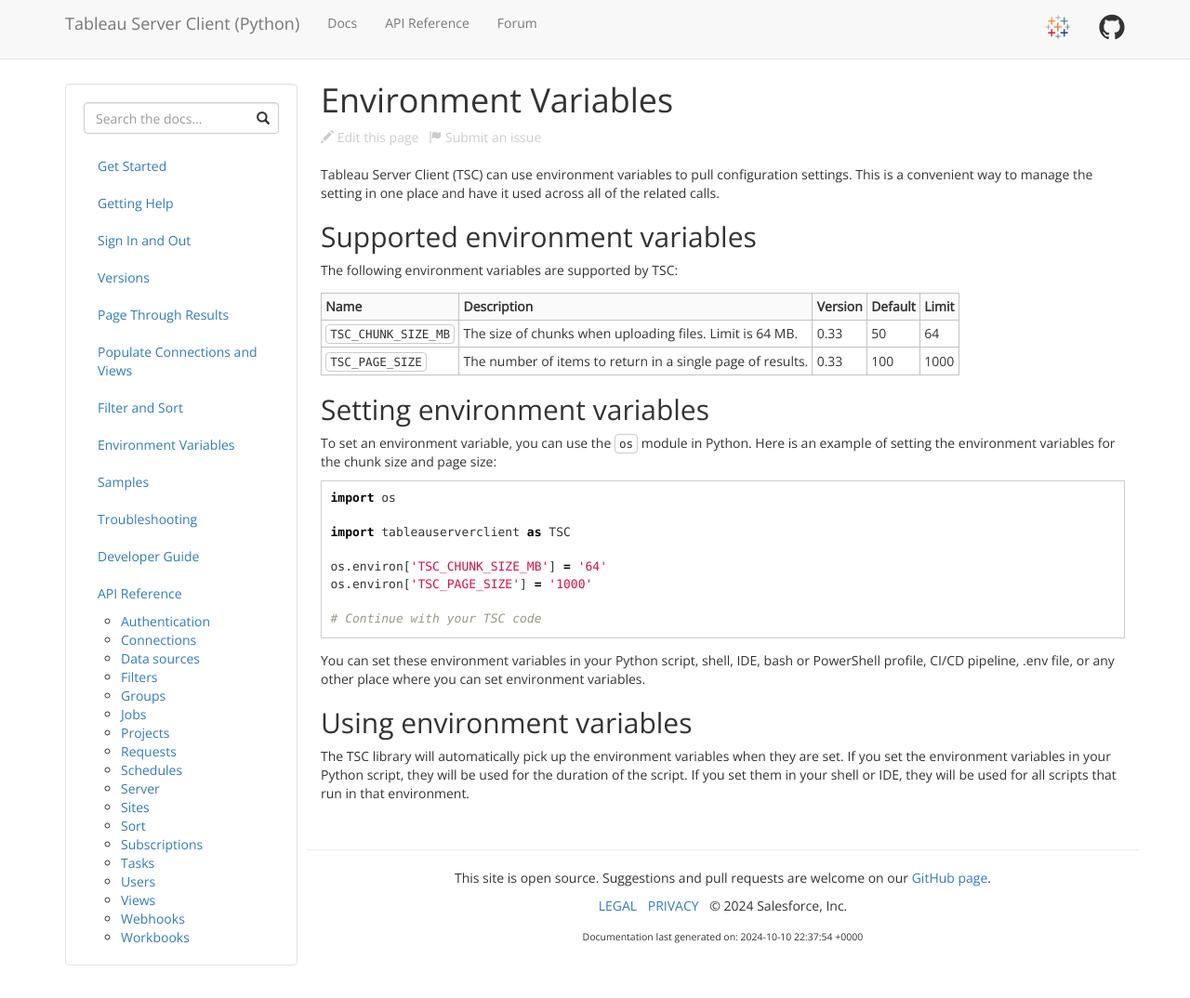
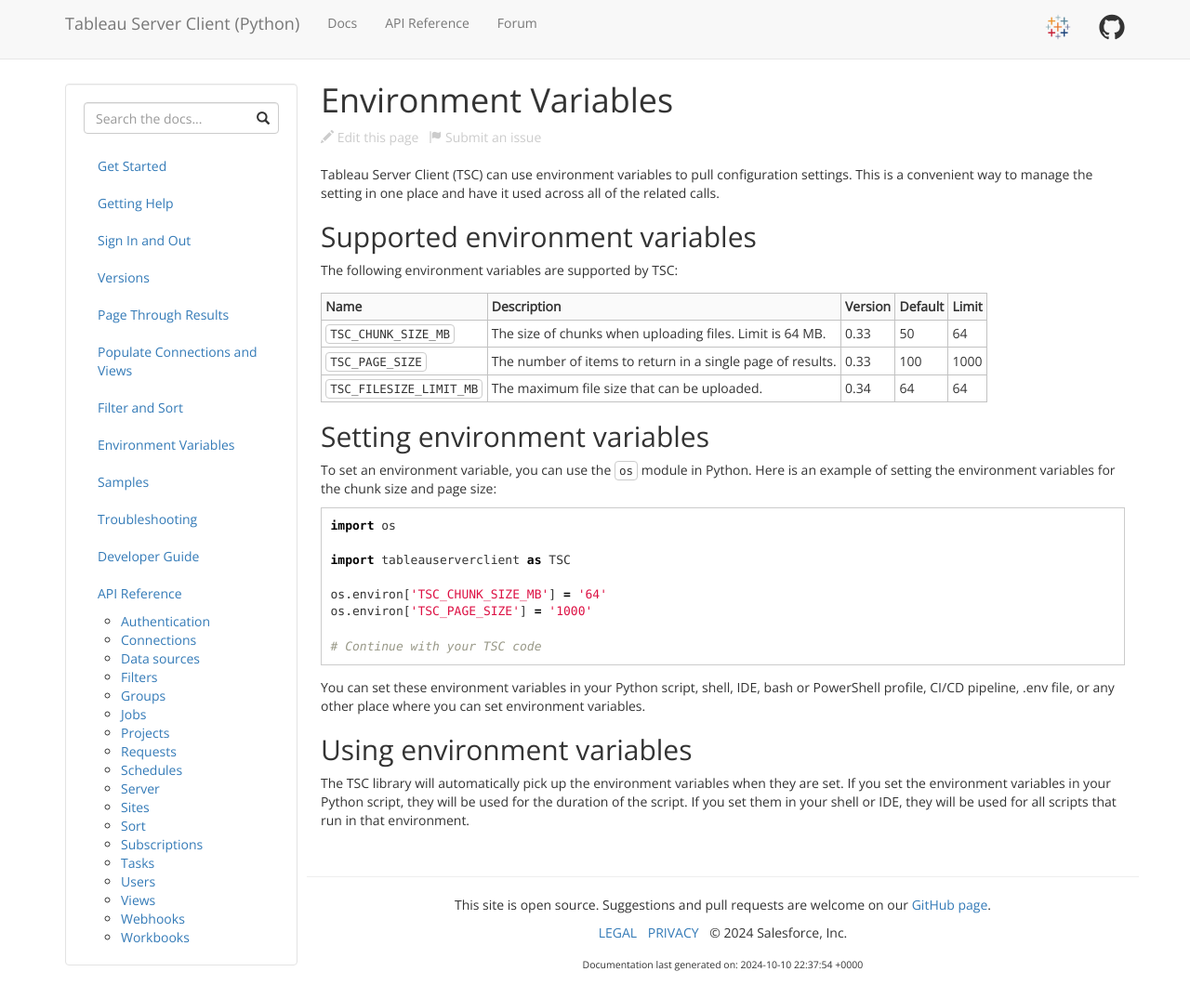
Before and after one commit to tableau/server-client-python, a Jekyll site: the page built from docs/environment-variables.md, in a window 1280 px wide and 1074 px high. Shown: the whole window at 93% size. Built offline with Jekyll 4.4.1, drawn with Linux system fonts in a browser that asks for light colours.

Commit message:
docs: file size limit environment variable

```diff
--- a/docs/environment-variables.md
+++ b/docs/environment-variables.md
@@ -15,6 +15,7 @@
 :--- | :--- | :--- | :--- | :---
 `TSC_CHUNK_SIZE_MB` | The size of chunks when uploading files. Limit is 64 MB. | 0.33 | 50 | 64
 `TSC_PAGE_SIZE` | The number of items to return in a single page of results. | 0.33 | 100 | 1000
+`TSC_FILESIZE_LIMIT_MB` | The maximum file size that can be uploaded. | 0.34 | 64 | 64
 
 ## Setting environment variables
 
```
